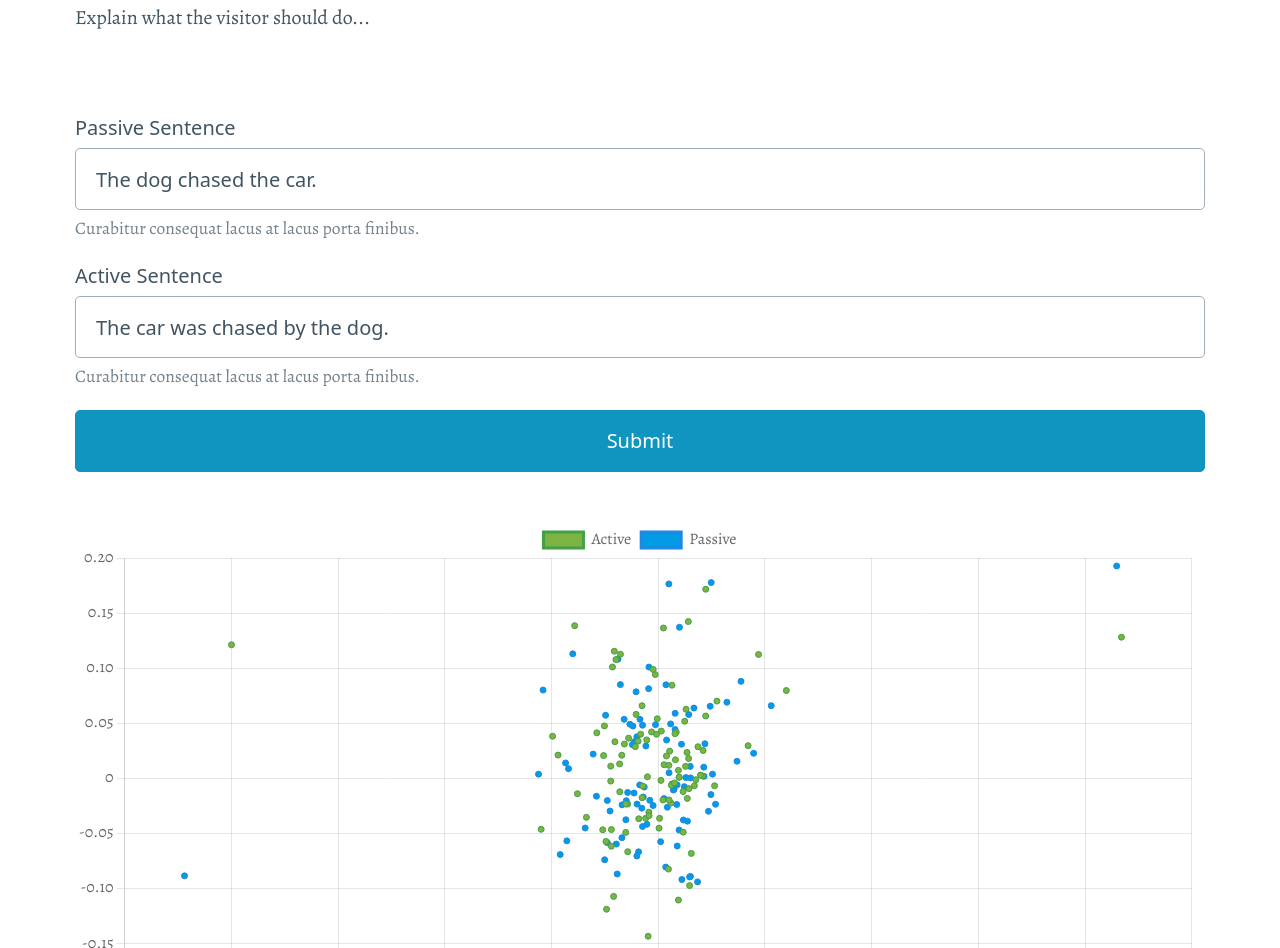
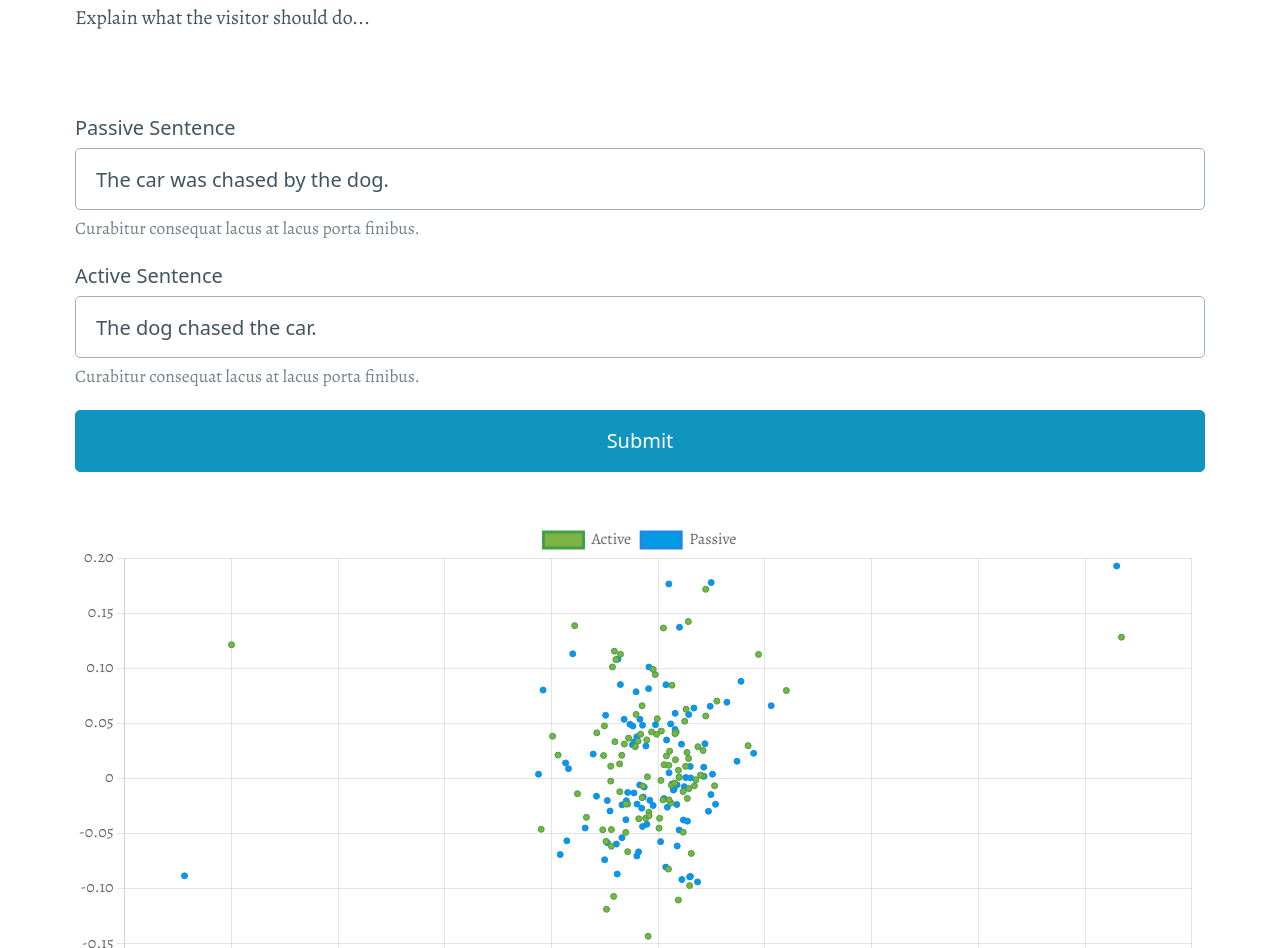
Before and after one commit to danielplatt/sentence-arithmetic, a plain HTML site: page web_visualisation/app/index.html in a window 1280 px wide. Shown: the part 762-1710 px from the top of the page. Drawn offline with nearby package versions, Linux system fonts and the light colour scheme.

Commit message:
fixed examples

```diff
--- a/web_visualisation/app/index.html
+++ b/web_visualisation/app/index.html
@@ -45,12 +45,12 @@
   <section id="plot">
     <form method="get" action="#sentences">
       <label for="passive">Passive Sentence</label>
-      <input type="text" id="passive" name="passive" value="The dog chased the car.">
+      <input type="text" id="passive" name="passive" value="The car was chased by the dog.">
       <small>Curabitur consequat lacus at lacus porta finibus.</small>
 
 
       <label for="active">Active Sentence</label>
-      <input type="text" id="active" name="active" value="The car was chased by the dog.">
+      <input type="text" id="active" name="active" value="The dog chased the car.">
       <small>Curabitur consequat lacus at lacus porta finibus.</small>
 
       <input type="submit" value="Submit">
```
